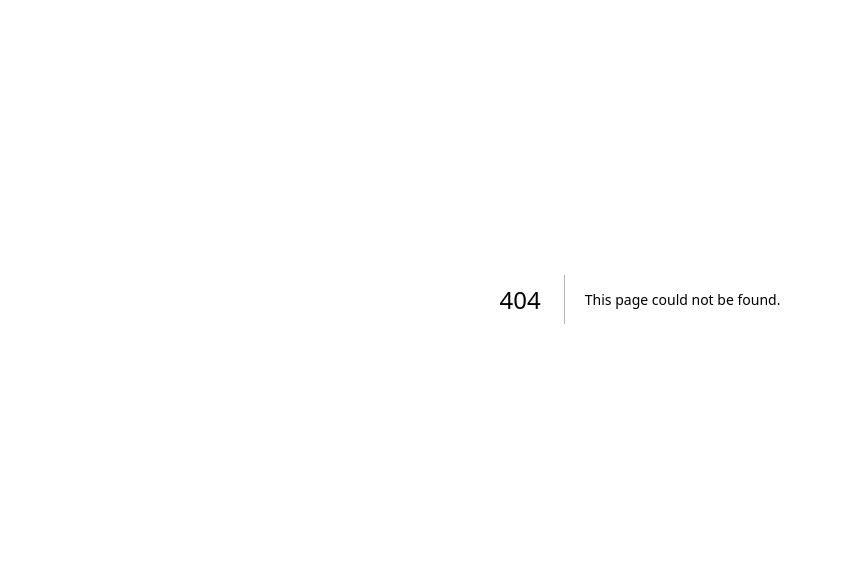
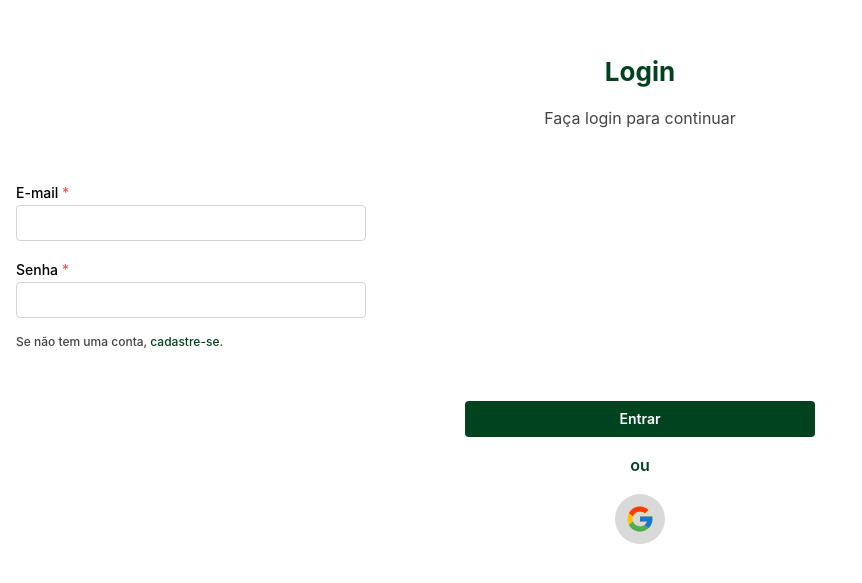
Before and after one commit to VitorProgram/stock-flow-frontend, a Next.js app: page /login in a window 1280 px wide. Before the commit this address had no page. Shown: the part 101-684 px from the top of the page, without its empty margins (0-862 px from the left). Built offline with nearby package versions, Linux system fonts and the light colour scheme.

Commit message:
feat: create a login page

```diff
--- a/package.json
+++ b/package.json
@@ -13,7 +13,8 @@
     "@mantine/hooks": "^7.16.2",
     "next": "15.1.6",
     "react": "^19.0.0",
-    "react-dom": "^19.0.0"
+    "react-dom": "^19.0.0",
+    "react-icons": "^5.4.0"
   },
   "devDependencies": {
     "@types/node": "^20",
--- /dev/null
+++ b/src/app/login/page.tsx
@@ -0,0 +1,51 @@
+import { theme } from "@/theme";
+import { Button, Stack, Text, TextInput, Title } from "@mantine/core";
+import Link from "next/link";
+import { FcGoogle } from "react-icons/fc";
+
+const Login = () => {
+  return (
+    <Stack align="center" justify="center" h="100vh" p={16} gap={50}>
+      <Stack align="center">
+        <Title order={2} c={theme.colors.greenDark}>
+          Login
+        </Title>
+        <Text c={theme.colors.darkGray}>Faça login para continuar</Text>
+      </Stack>
+
+      {/* Inputs */}
+      <Stack w="100%">
+        <TextInput label="E-mail" w="100%" maw={350} required />
+        <TextInput label="Senha" w="100%" maw={350} required />
+
+        <Text c={theme.colors.darkGray} fw={500} size="xs">
+          Se não tem uma conta,{" "}
+          <Link
+            href="/cadastro"
+            style={{ color: theme.colors.greenDark, textDecoration: "none" }}
+          >
+            cadastre-se
+          </Link>
+          .
+        </Text>
+      </Stack>
+
+      {/* Buttons */}
+      <Stack w="100%" align="center">
+        <Button bg={theme.colors.greenDark} fullWidth maw={350}>
+          Entrar
+        </Button>
+
+        <Text c={theme.colors.greenDark} fw={600}>
+          ou
+        </Text>
+
+        <Button w={50} h={50} p={0} radius="50%" bg={theme.colors.gray}>
+          <FcGoogle size={30} />
+        </Button>
+      </Stack>
+    </Stack>
+  );
+};
+
+export default Login;
--- a/src/theme.ts
+++ b/src/theme.ts
@@ -1,6 +1,7 @@
 export const theme = {
   colors: {
     white: "#FFF",
+    gray: "#D9D9D9",
     darkGray: "#444444",
     greenPrimary: "#086632",
     greenDark: "#00431E",
```
Also changed, not shown: 1 other file (tests, documents, lock files or other folders).
